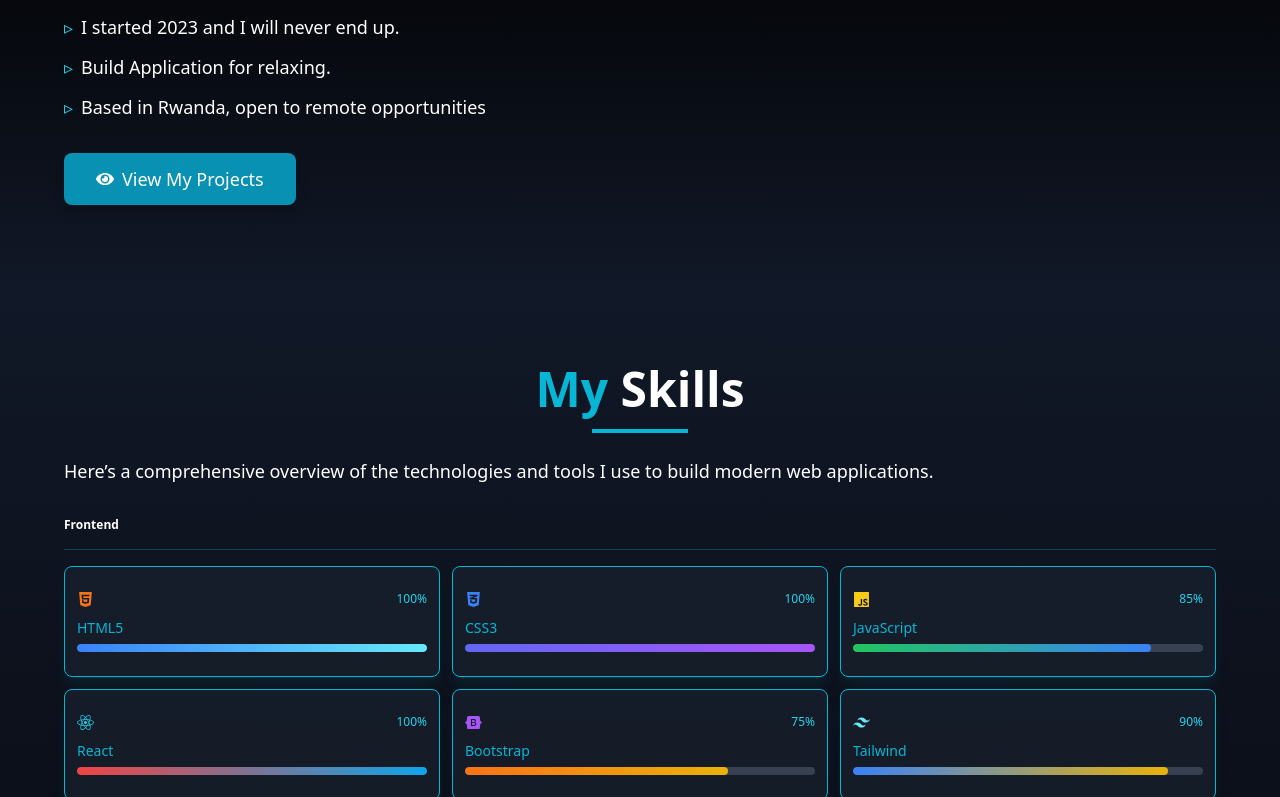
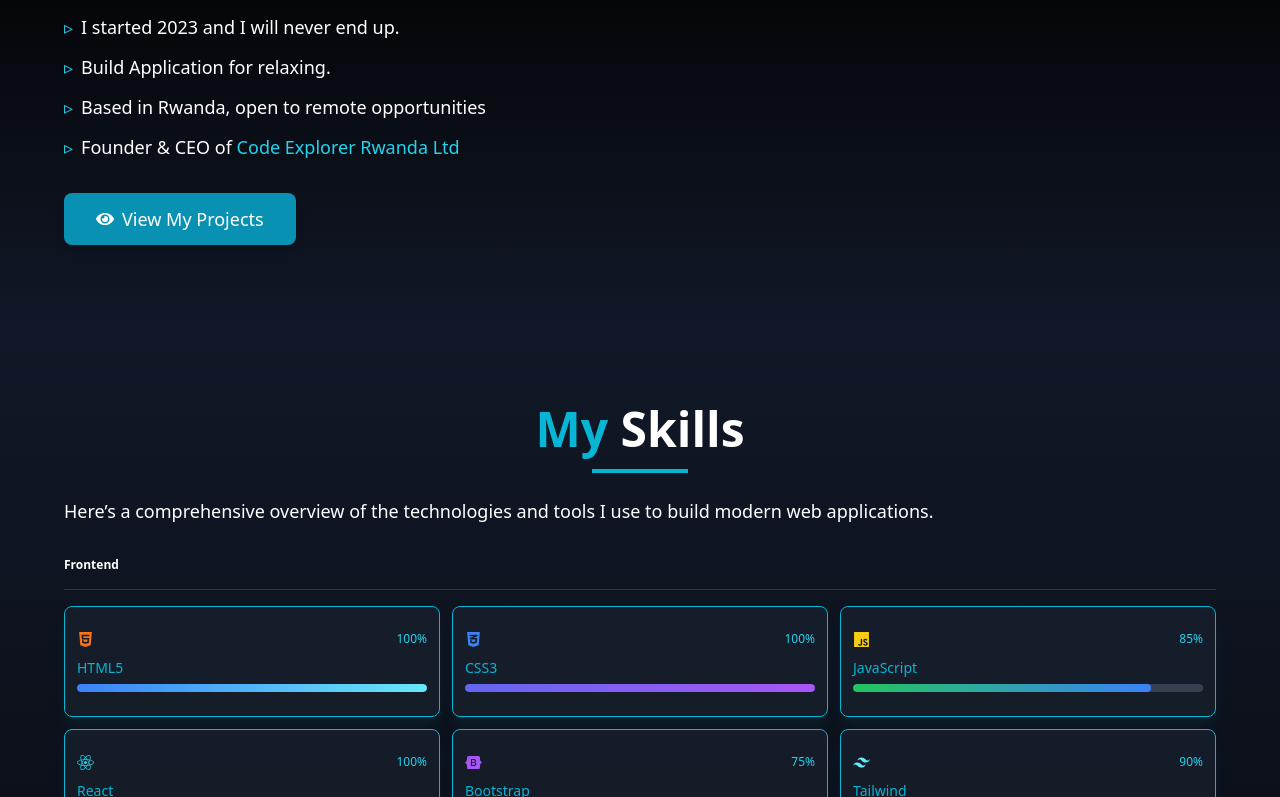
Before and after one commit to niyomugaboetiene/my-portifolio.dev.2.0, a React (Vite) app in the folder my-portifolio/: page / in a window 1280 px wide. Shown: the part 1363-2160 px from the top of the page. Built offline with nearby package versions, Linux system fonts and the light colour scheme.

Commit message:
Updating my personal web

```diff
--- a/my-portifolio/src/pages/about.jsx
+++ b/my-portifolio/src/pages/about.jsx
@@ -106,6 +106,16 @@ const About = () => {
                 <span className="text-cyan-400 mr-2">▹</span>
                 <span className="text-gray-500 dark:text-white">Based in Rwanda, open to remote opportunities</span>
               </motion.li>
+              <motion.li
+                className="flex items-start"
+                initial={{ opacity: 0, x: -20 }}
+                whileInView={{ opacity: 1, x: 0 }}
+                viewport={{ once: true }}
+                transition={{ delay: 0.8 }}
+              >
+                <span className="text-cyan-400 mr-2">▹</span>
+                <span className="text-gray-500 dark:text-white">Founder & CEO of <a href="https://codeexplorerrwanda.netlify.app" className="text-cyan-400 hover:text-cyan-500 transition-colors hover:underline">Code Explorer Rwanda Ltd</a></span>
+              </motion.li>
             </ul>
             <motion.div
               initial={{ opacity: 0 }}
--- a/my-portifolio/src/pages/home.jsx
+++ b/my-portifolio/src/pages/home.jsx
@@ -96,7 +96,7 @@ const Home = () => {
 
             <div className="flex flex-col sm:flex-row justify-center gap-4 pt-4">
               <motion.a
-                href="/projects"
+                href="/#projects"
                 whileHover={{ scale: 1.05 }}
                 whileTap={{ scale: 0.98 }}
                 className="px-6 py-3 dark:bg-cyan-600 dark:hover:bg-cyan-700 bg-cyan-500 hover:bg-cyan-600 rounded-lg text-white font-semibold transition duration-300 flex justify-center items-center gap-2"
--- a/my-portifolio/src/pages/projects.jsx
+++ b/my-portifolio/src/pages/projects.jsx
@@ -26,7 +26,7 @@ import HouseSellImage from "../assets/housesell.png";
 import ShopShere from "../assets/shopshere.png";
 import NetMovies from "../assets/netmovie.png";
 import myPortfolio from "../assets/portfolio.png";
-import face from "../assets/face.png";
+import face from "../assets/face-recognaton.png";
 import Rwanda from "../assets/Rwanda.png";
 import india from "../assets/india.png";
 
```
Also changed, not shown: my-portifolio/src/assets/face-recognaton.png (added).
